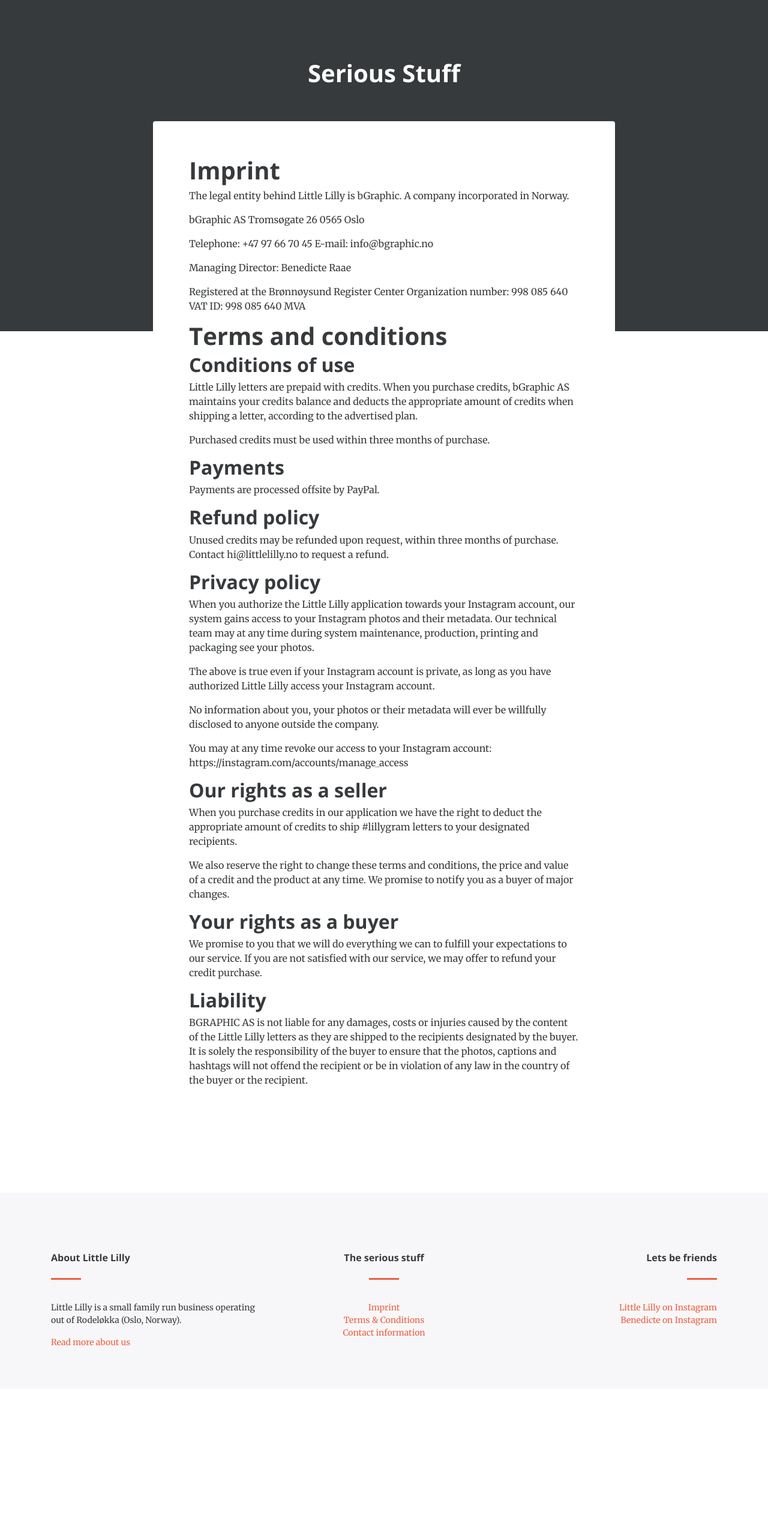
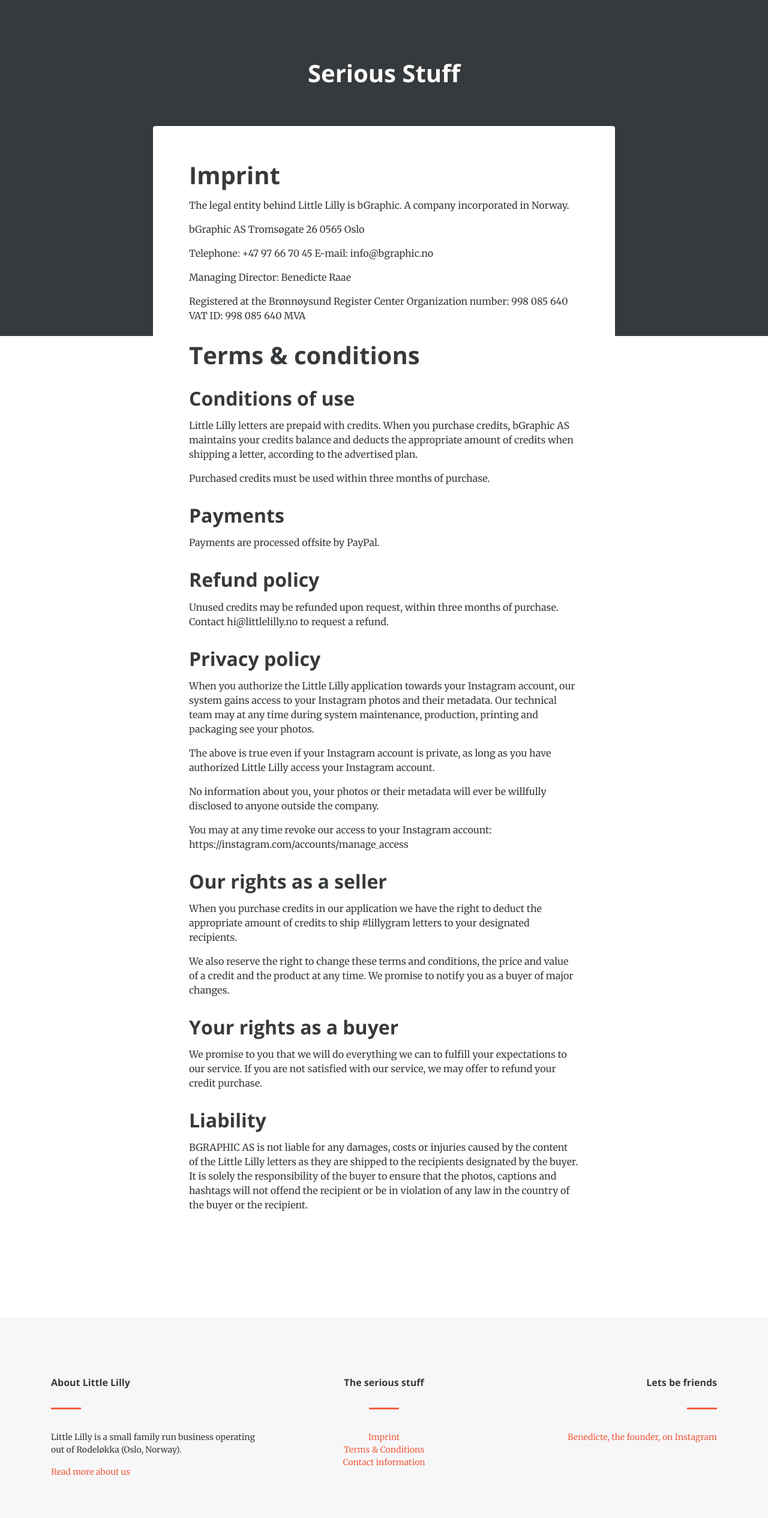
Before and after one commit to lillylabs/little-lilly-website, a Jekyll site: the page built from serious.markdown, in a window 1280 px wide. Shown: the whole page at 60% size. Built offline with Jekyll 4.4.1, drawn with Linux system fonts in a browser that asks for light colours; nearby versions of some CDN libraries; before the commit the page ends 2314 px from its top, so only the background shows below that.

Commit message:
Updated About and 8 other files

```diff
--- a/_includes/page-sections/footer.html
+++ b/_includes/page-sections/footer.html
@@ -4,21 +4,21 @@
       <div class="block">
         {% include page-sections/partials/heading.html title="About Little Lilly" size="h3" %}
         <p>Little Lilly is a small family run business operating out of Rodeløkka (Oslo, Norway).</p>
-        <p><a href="#">Read more about us</a></p>
+        <p><a href="/about">Read more about us</a></p>
       </div>
       <div class="block">
         {% include page-sections/partials/heading.html title="The serious stuff" size="h3" %}
         <ul>
-          <li><a href="#">Imprint</a></li>
-          <li><a href="#">Terms & Conditions</a></li>
-          <li><a href="#">Contact information</a></li>
+          <li><a href="/serious">Imprint</a></li>
+          <li><a href="/serious/#terms--conditions">Terms & Conditions</a></li>
+          <li><a href="/about/#contact-information">Contact information</a></li>
         </ul>
       </div>
       <div class="block">
         {% include page-sections/partials/heading.html title="Lets be friends" size="h3" %}
         <ul>
-          <li><a href="#">Little Lilly on Instagram</a></li>
-          <li><a href="#">Benedicte on Instagram</a></li>
+<!--          <li><a href="">Little Lilly on Instagram</a></li>-->
+          <li><a href="http://instagram.com/lilly_labs">Benedicte, the founder, on Instagram</a></li>
         </ul>
       </div>
     </div>
--- a/_includes/page-sections/signup.html
+++ b/_includes/page-sections/signup.html
@@ -5,7 +5,7 @@
       <div class="block">
        {% include page-sections/partials/content.html section=include.section %}
 
-        <form name="signup-{{page.id}}" action="thank-you" netlify>
+        <form name="signup-{{ page.path || slugify }}" action="thank-you" netlify>
           <fieldset>
             <label for="name">Name</label>
             <input type="text" id="name" name="name">
--- a/_sass/creative.scss
+++ /dev/null
@@ -1,378 +0,0 @@
-// Global Components
-html,
-body {
-  height: 100%;
-  width: 100%;
-}
-
-body {
-  @include serif-font();
-}
-
-img {
-  max-width: 100%;
-}
-
-hr {
-  display: inline-block;
-  border-color: $theme-primary;
-  border-width: 3px;
-  width: 50px;
-  max-width: 100%;
-}
-
-hr.inverted {
-  border-color: white;
-}
-
-a {
-  @include transition-all();
-  color: $theme-primary;
-  &:hover,
-  &:focus {
-    color: darken($theme-primary, 10%);
-  }
-}
-
-h1,
-h2,
-h3,
-h4,
-h5,
-h6 {
-  @include sans-serif-font();
-}
-
-p {
-  font-size: 16px;
-  line-height: 1.5;
-  margin-bottom: 20px;
-}
-
-.bg-primary {
-  background-color: $theme-primary;
-}
-
-.bg-dark {
-  background-color: $theme-dark;
-  color: white;
-}
-
-.text-faded {
-  color: fade(white, 70%);
-}
-
-aside {
-  padding: 50px 0;
-}
-
-.no-padding {
-  padding: 0;
-}
-
-// Navigation
-.navbar-default {
-  background-color: white;
-  border-color: fade($theme-dark, 5%);
-  @include sans-serif-font();
-  @include transition-all();
-  .navbar-header .navbar-brand {
-    color: $theme-primary;
-    @include sans-serif-font();
-    font-weight: 700;
-    text-transform: uppercase;
-    &:hover,
-    &:focus {
-      color: darken($theme-primary, 10%);
-    }
-  }
-  .nav {
-    > li {
-      > a,
-      > a:focus {
-        text-transform: uppercase;
-        font-weight: 700;
-        font-size: 13px;
-        color: $theme-dark;
-        &:hover {
-          color: $theme-primary;
-        }
-      }
-      &.active {
-        > a,
-        > a:focus {
-          color: $theme-primary !important;
-          background-color: transparent;
-          &:hover {
-            background-color: transparent;
-          }
-        }
-      }
-    }
-  }
-  @media (min-width: 768px) {
-    background-color: transparent;
-    border-color: fade(white, 30%);
-    .navbar-header .navbar-brand {
-      color: fade(white, 70%);
-      &:hover,
-      &:focus {
-        color: white;
-      }
-    }
-    .nav > li > a,
-    .nav > li > a:focus {
-      color: fade(white, 70%);
-      &:hover {
-        color: white;
-      }
-    }
-    &.affix {
-      background-color: white;
-      border-color: fade($theme-dark, 5%);
-      .navbar-header .navbar-brand {
-        color: $theme-primary;
-        font-size: 14px;
-        &:hover,
-        &:focus {
-          color: darken($theme-primary, 10%);
-        }
-      }
-      .nav > li > a,
-      .nav > li > a:focus {
-        color: $theme-dark;
-        &:hover {
-          color: $theme-primary;
-        }
-      }
-    }
-  }
-}
-
-// Homepage Header
-header {
-  width: 100%;
-  min-height: auto;
-  padding-top: 100px;
-  padding-bottom: 50px;
-  @include background-cover();
-  background-position: center;
-  background-image: url('../img/header.jpg');
-  color: white;
-
-  &.row {
-    margin-left: 0;
-    margin-right: 0;
-    .block {
-      max-width: 1000px !important;
-    }
-  }
-
-  h1 {
-    font-weight: 700;
-    margin-top: 0;
-    margin-bottom: 0;
-  }
-
-  hr {
-    margin: 30px auto;
-  }
-
-  p {
-    font-weight: 700;
-    font-size: 18px;
-    margin-bottom: 50px;
-  }
-
-  .btn:last-child {
-    @extend .btn-primary;
-    margin-left: 0 !important;
-  }
-
-  @media (min-width: 768px) {
-    min-height: 100%;
-  }
-}
-
-// Sections
-.page-section {
-
-  padding-top: 100px;
-  padding-bottom: 50px;
-
-  .block {
-    margin-bottom: 50px;
-  }
-
-  h2 {
-    margin-top: 0;
-    + hr {
-      margin-bottom: 60px;
-    }
-  }
-
-  p:last-child {
-    margin-bottom: 0;
-  }
-
-  .btn {
-    margin-top: 60px;
-  }
-
-  &.bg-primary {
-    hr {
-      @extend hr.inverted;
-    }
-  }
-}
-
-.service-box {
-  max-width: 400px;
-  margin: 50px auto 0;
-  @media (min-width: 992px) {
-    margin: 20px auto 0;
-  }
-  p {
-    margin-bottom: 0;
-  }
-}
-
-.portfolio-box {
-  position: relative;
-  display: block;
-  max-width: 650px;
-  margin: 0 auto;
-  .portfolio-box-caption {
-    color: white;
-    opacity: 0;
-    display: block;
-    background: fade($theme-primary, 90%);
-    position: absolute;
-    bottom: 0;
-    text-align: center;
-    width: 100%;
-    height: 100%;
-    @include transition-all();
-    .portfolio-box-caption-content {
-      width: 100%;
-      text-align: center;
-      position: absolute;
-      top: 50%;
-      transform: translateY(-50%);
-      .project-category,
-      .project-name {
-        @include sans-serif-font();
-        padding: 0 15px;
-      }
-      .project-category {
-        text-transform: uppercase;
-        font-weight: 600;
-        font-size: 14px;
-      }
-      .project-name {
-        font-size: 18px;
-      }
-    }
-  }
-  &:hover {
-    .portfolio-box-caption {
-      opacity: 1;
-    }
-  }
-  &:focus {
-    outline: none;
-  }
-  @media (min-width: 768px) {
-    .portfolio-box-caption {
-      .portfolio-box-caption-content {
-        .project-category {
-          font-size: 16px;
-        }
-        .project-name {
-          font-size: 22px;
-        }
-      }
-    }
-  }
-}
-
-.call-to-action {
-  h2 {
-    margin: 0 auto 20px;
-  }
-}
-
-// Bootstrap Overrides
-.text-primary {
-  color: $theme-primary;
-}
-
-.no-gutter > block {
-  padding-right: 0;
-  padding-left: 0;
-}
-
-// Button Styles
-.btn-default {
-  @include button-variant($theme-dark,
-  white,
-  white);
-}
-
-.btn-default-outline {
-  @include button-variant(white,
-  transparent,
-  white);
-}
-
-.btn-primary {
-  @include button-variant(white,
-  $theme-primary,
-  $theme-primary);
-}
-
-.btn-primary-outline {
-  @include button-variant($theme-primary,
-  transparent,
-  $theme-primary);
-}
-
-.btn {
-  @include sans-serif-font();
-  border-width: 2px;
-  border-radius: 300px;
-  font-weight: 700;
-  text-transform: uppercase;
-}
-
-.btn-xl {
-  padding: 15px 30px;
-}
-
-// Extras
-// -- Highlight Color Customization
-::-moz-selection {
-  color: white;
-  text-shadow: none;
-  background: $theme-dark;
-}
-
-::selection {
-  color: white;
-  text-shadow: none;
-  background: $theme-dark;
-}
-
-img::selection {
-  color: white;
-  background: transparent;
-}
-
-img::-moz-selection {
-  color: white;
-  background: transparent;
-}
-
-body {
-  webkit-tap-highlight-color: $theme-dark;
-}
--- a/_sass/project.scss
+++ b/_sass/project.scss
@@ -21,6 +21,13 @@
 
   .bg-primary & {
     border-color: white;
+  }
+}
+
+h1, h2, h3 {
+  margin-top: $spacer*2;
+  &:first-child {
+    margin-top: 0;
   }
 }
 
--- a/css/main.scss
+++ b/css/main.scss
@@ -2,8 +2,6 @@
 ---
 
 @charset "utf-8";
-
-
 
 // Bootstrap Variables
 $brand-primary:             #F05F40 !default;
@@ -14,10 +12,12 @@
 $headings-font-family:      $font-family-sans-serif !default;
 $headings-font-weight:      700 !default;
 
+$spacer:                    1rem;
+$headings-margin-bottom:    $spacer;
+
 $enable-flex:               true !default;
 
 // Import partials from `sass_dir` (defaults to `_sass`)
-
 @import "bootstrap-sass/bootstrap";
 
 // Bootsrap overrides
--- a/js/main.js
+++ b/js/main.js
@@ -33,7 +33,7 @@
   });
 
   // Fit Text Plugin for Main Header
-  $("h1").fitText(
+  $(".hero h1").fitText(
     1.2, {
       minFontSize: '35px',
       maxFontSize: '65px'
--- a/serious.markdown
+++ b/serious.markdown
@@ -22,7 +22,7 @@
 Organization number: 998 085 640
 VAT ID: 998 085 640 MVA
 
-# Terms and conditions
+# Terms & conditions
 
 ## Conditions of use
 
```
Also changed, not shown: about.markdown (added, +24 -0 lines), contact.markdown (deleted, +0 -18 lines).
